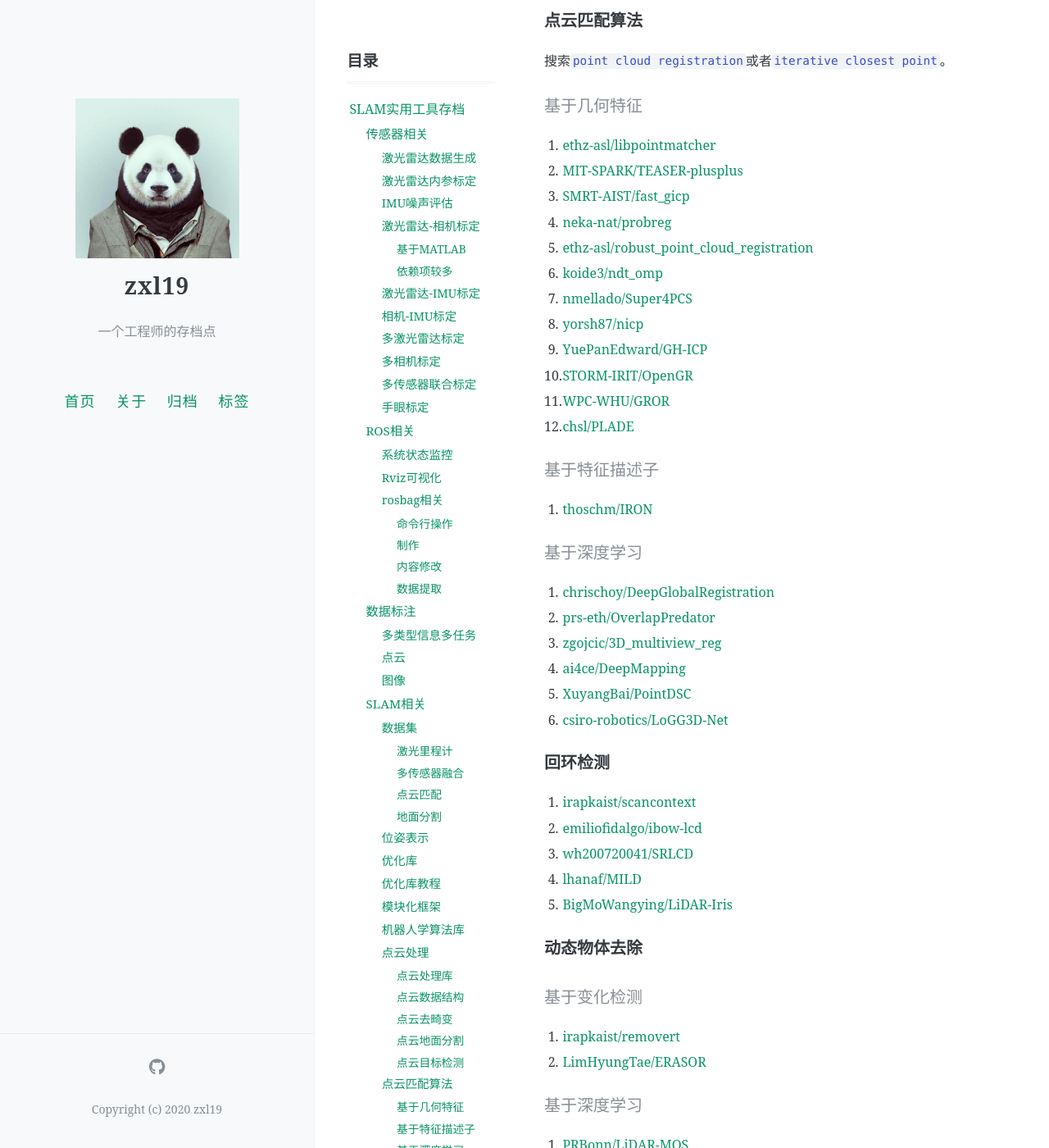
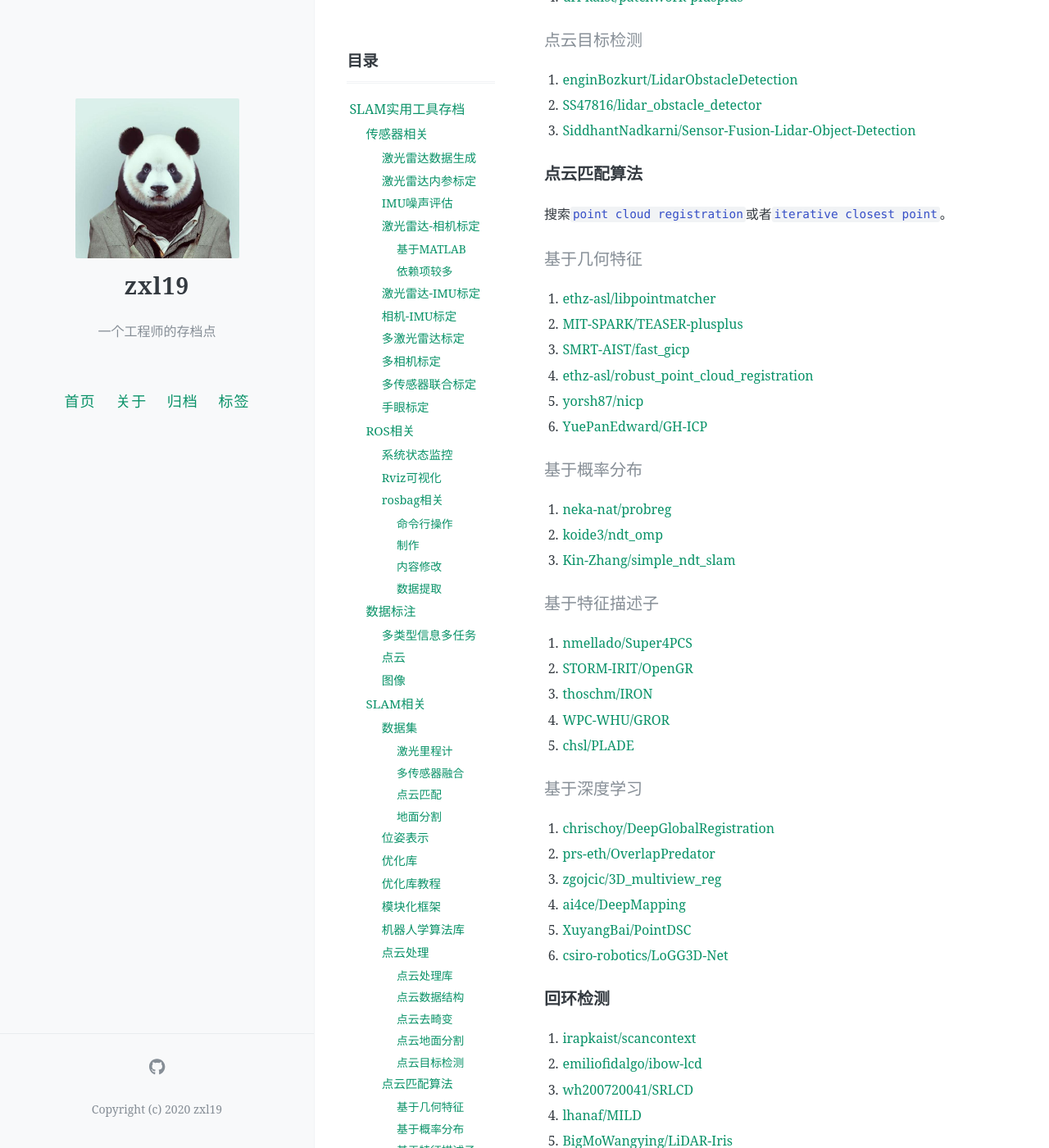
Before and after one commit to zxl19/zxl19.github.io, a Jekyll site: the page built from _posts/2021-05-25-slam-tool.md, in a window 1280 px wide and 1400 px high, scrolled down 8702 px. Shown: the whole window at 82% size. Built offline with Jekyll 4.4.1, drawn with Linux system fonts in a browser that asks for light colours; comment, search, counter and statistics services are not loaded; some of the changed text lies outside the part shown.

Commit message:
Update Posts

```diff
--- a/_posts/2021-05-25-slam-tool.md
+++ b/_posts/2021-05-25-slam-tool.md
@@ -255,9 +258,12 @@ pinned: false
 
 ### 模块化框架
 
-1. [MOLAorg/mola](https://github.com/MOLAorg/mola)
-2. [gisbi-kim/lt-mapper](https://github.com/gisbi-kim/lt-mapper)
-3. [CogRob/omnimapper](https://github.com/CogRob/omnimapper)
+1. [koide3/hdl_graph_slam](https://github.com/koide3/hdl_graph_slam)
+2. [Little-Potato-1990/localization_in_auto_driving](https://github.com/Little-Potato-1990/localization_in_auto_driving)
+3. [gisbi-kim/lt-mapper](https://github.com/gisbi-kim/lt-mapper)
+4. [MOLAorg/mola](https://github.com/MOLAorg/mola)
+5. [Little-Potato-1990/lidar_localization](https://github.com/Little-Potato-1990/lidar_localization)
+6. [CogRob/omnimapper](https://github.com/CogRob/omnimapper)
 
 ### 机器人学算法库
 
@@ -321,19 +327,23 @@ pinned: false
 1. [ethz-asl/libpointmatcher](https://github.com/ethz-asl/libpointmatcher)
 2. [MIT-SPARK/TEASER-plusplus](https://github.com/MIT-SPARK/TEASER-plusplus)
 3. [SMRT-AIST/fast_gicp](https://github.com/SMRT-AIST/fast_gicp)
-4. [neka-nat/probreg](https://github.com/neka-nat/probreg)
-5. [ethz-asl/robust_point_cloud_registration](https://github.com/ethz-asl/robust_point_cloud_registration)
-6. [koide3/ndt_omp](https://github.com/koide3/ndt_omp)
-7. [nmellado/Super4PCS](https://github.com/nmellado/Super4PCS)
-8. [yorsh87/nicp](https://github.com/yorsh87/nicp)
-9. [YuePanEdward/GH-ICP](https://github.com/YuePanEdward/GH-ICP)
-10. [STORM-IRIT/OpenGR](https://github.com/STORM-IRIT/OpenGR)
-11. [WPC-WHU/GROR](https://github.com/WPC-WHU/GROR)
-12. [chsl/PLADE](https://github.com/chsl/PLADE)
+4. [ethz-asl/robust_point_cloud_registration](https://github.com/ethz-asl/robust_point_cloud_registration)
+5. [yorsh87/nicp](https://github.com/yorsh87/nicp)
+6. [YuePanEdward/GH-ICP](https://github.com/YuePanEdward/GH-ICP)
+
+#### 基于概率分布
+
+1. [neka-nat/probreg](https://github.com/neka-nat/probreg)
+2. [koide3/ndt_omp](https://github.com/koide3/ndt_omp)
+3. [Kin-Zhang/simple_ndt_slam](https://github.com/Kin-Zhang/simple_ndt_slam)
 
 #### 基于特征描述子
 
-1. [thoschm/IRON](https://github.com/thoschm/IRON)
+1. [nmellado/Super4PCS](https://github.com/nmellado/Super4PCS)
+2. [STORM-IRIT/OpenGR](https://github.com/STORM-IRIT/OpenGR)
+3. [thoschm/IRON](https://github.com/thoschm/IRON)
+4. [WPC-WHU/GROR](https://github.com/WPC-WHU/GROR)
+5. [chsl/PLADE](https://github.com/chsl/PLADE)
 
 #### 基于深度学习
 
```
Also changed, not shown: other parts of _posts/2021-05-25-slam-tool.md (+3 -0 lines), _posts/2020-06-03-vscode-setup.md (+10 -1 lines), _posts/2020-06-08-meme.md (+5 -2 lines), _posts/2021-06-01-cpp-library.md (+1 -1 lines), _posts/2021-10-30-python-config.md (+8 -0 lines).
